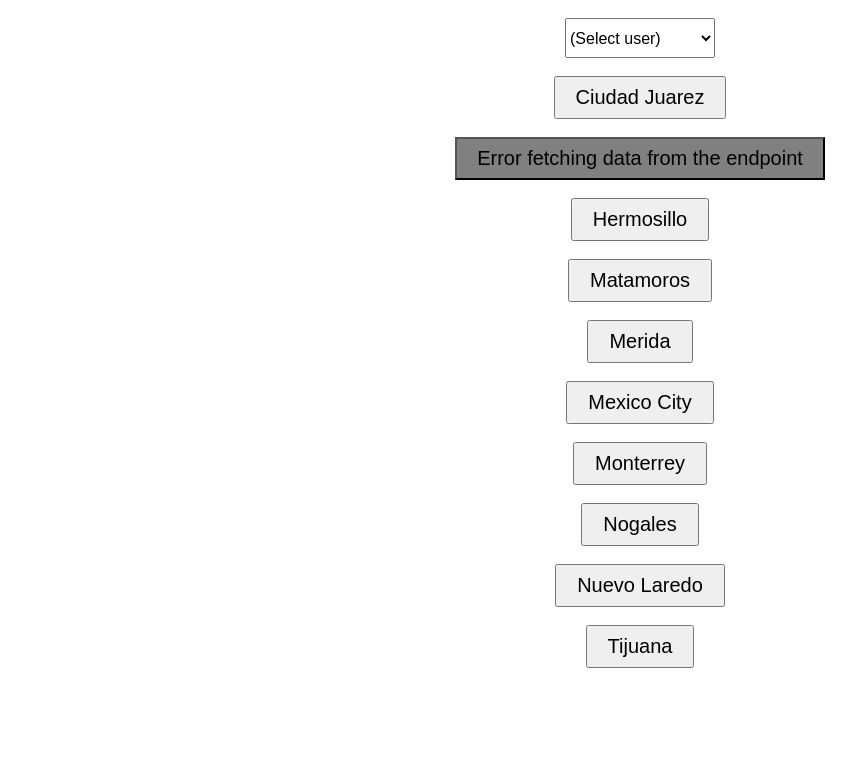
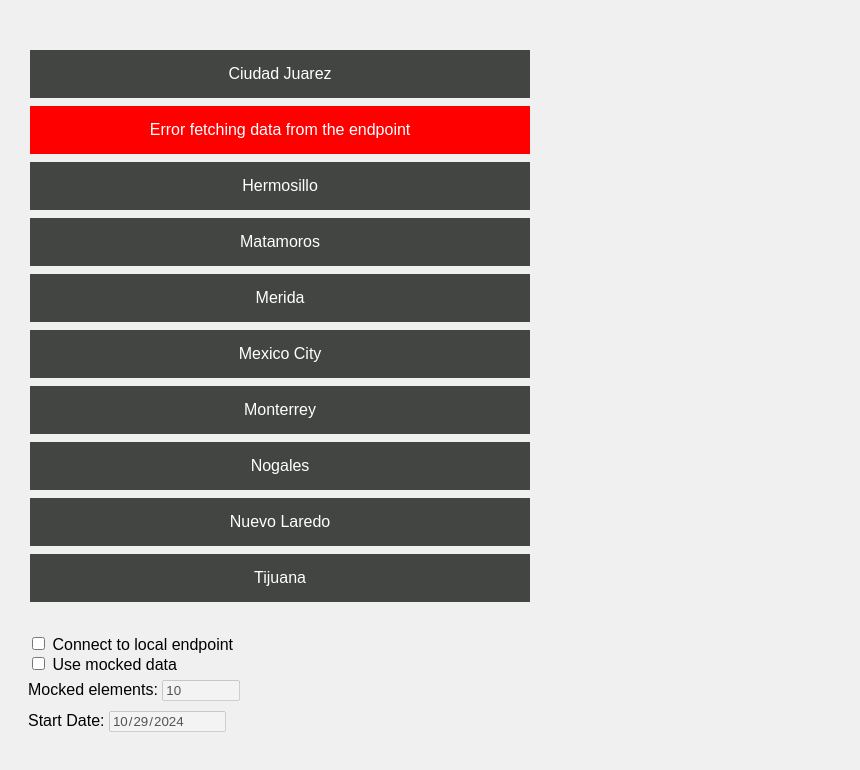
Before and after one commit to ramonornelas/VisaAppointmentWeb, a website: page src/index.html in a window 1280 px wide. Both pictures are taken after a click on the button "Guadalajara". Shown: the whole page, without its empty margins (0-860 px from the left). Drawn offline with Linux system fonts and the light colour scheme; no server answers.

Commit message:
Added mocked data.

```diff
--- a/src/functions.js
+++ b/src/functions.js
@@ -1,19 +1,44 @@
+function toggleMockedDataCount() {
+    var mockedDataCheckbox = document.getElementById("mocked-data-checkbox");
+    var mockedDataCount = document.getElementById("mocked-data-count");
+    mockedDataCount.disabled = !mockedDataCheckbox.checked;
+    var startDate = document.getElementById("start-date");
+    startDate.disabled = !mockedDataCheckbox.checked;
+}
+
 function searchCity(cityId) {
-    var userSelect = document.getElementById("user-select");
-    var selectedUser = userSelect.options[userSelect.selectedIndex].value;
-    url = 'https://appointment-checker.azurewebsites.net/api/endpoint?cityId=' + cityId + '&user=' + selectedUser;
+    var mockedDataChecked = document.getElementById("mocked-data-checkbox").checked;
+    var localEndpointChecked = document.getElementById("local-endpoint").checked;
+    var startDate = document.getElementById("start-date").value;
+    var mockedDataCount;
+    var platformName = navigator.platform;
+
+    if (mockedDataChecked) {
+        mockedDataCount = document.getElementById("mocked-data-count").value;
+        if (!mockedDataCount) {
+            alert("Please enter the number of mocked elements.");
+            return;
+        }
+    } else
+        mockedDataCount = -1;
+
+    if (localEndpointChecked) {
+        url = 'http://127.0.0.1:5000/endpoint';
+    } else {
+        url = 'https://appointment-checker.azurewebsites.net/api/endpoint';
+    }
+    url = url + '?cityId=' + cityId;
+    url = url + '&platformName=' + encodeURIComponent(platformName);
+    url = url + '&mockedDataCount=' + mockedDataCount;
+    url = url + '&startDate=' + encodeURIComponent(startDate);
 
   return fetch(url)
       .then(response => response.json())
       .then(data => {
           const text = data.result;
-          //var resultElement = document.getElementById("result");
-          //resultElement.innerHTML = text;
-          return text;  // return the text here
+          return text;
       })
       .catch(error => {
-          //var resultElement = document.getElementById("result");
-          //resultElement.innerHTML = "Error fetching data from the endpoint";
-          return "Error fetching data from the endpoint";  // return the error message here
+          return "Error fetching data from the endpoint";
       });
 }
--- a/src/index.html
+++ b/src/index.html
@@ -5,14 +5,6 @@
     <link rel="stylesheet" type="text/css" href="styles.css">
 </head>
 <body>
-    <br>
-    <select id="user-select" class="big-centered-dropdown">
-        <option value="Unknown">(Select user)</option>
-        <option value="Sol">Sol</option>
-        <option value="Xavier">Xavier</option>
-        <option value="Carlos">Carlos</option>
-        <option value="Ramon">Ramon</option>
-    </select>
     <br>
     <div id="city-buttons" class="center-buttons"></div>
     <script src="functions.js"></script>
@@ -42,14 +34,19 @@
                     // Change the color based on the result
                     if (result.includes("AVAILABLE DATE!!!")) {
                         button.style.backgroundColor = "green";
+                        button.style.color = "black";
                     } else if (result.includes("No dates available.")) {
                         button.style.backgroundColor = "yellow";
+                        button.style.color = "black";
                     } else if (result.includes("First available date:")) {
                         button.style.backgroundColor = "blue";
-                    } else if (result.includes("error")) {
+                        button.style.color = "white";
+                    } else if (result.includes("error")|| result.includes("Error")) {
                         button.style.backgroundColor = "red";
+                        button.style.color = "white";
                     } else {
                         button.style.backgroundColor = "gray";
+                        button.style.color = "black";
                     }
                 });
             };
@@ -61,12 +58,21 @@
             var button = createButton(cityId, cityName);
             cityButtons.appendChild(button);
 
-            // Add two break elements after each button
             var br1 = document.createElement("br");
-            //var br2 = document.createElement("br");
             cityButtons.appendChild(br1);
-            //cityButtons.appendChild(br2);
         }
     </script>
+    <br>
+    <input type="checkbox" id="local-endpoint">
+    <label for="local-endpoint">Connect to local endpoint</label>
+    <br>
+    <input type="checkbox" id="mocked-data-checkbox" onchange="toggleMockedDataCount()">
+    <label for="mocked-data-checkbox">Use mocked data</label>
+    <br>
+    <label for="mocked-data-count">Mocked elements: </label>
+    <input type="number" id="mocked-data-count" min="1" value="10" disabled>
+    <br>
+    <label for="start-date">Start Date: </label>
+    <input type="date" id="start-date" value="2024-10-29" disabled>
 </body>
 </html>
--- a/src/styles.css
+++ b/src/styles.css
@@ -1,12 +1,5 @@
 * {
   font-family: Arial, Helvetica, sans-serif;
-}
-
-html, body {
-  margin: 0;
-  border: 0;
-  padding: 0;
-  background-color: #fff;
 }
 
 main {
@@ -20,21 +13,34 @@ main > h1 {
   font-size: 3.5em;
 }
 
-.large-button {
-  font-size: 20px;
-  padding: 8px 20px;
+body {
+  font-family: Arial, sans-serif;
+  background-color: #f0f0f0;
+  padding: 20px;
 }
 
-.center-buttons {
-  display: flex;
-  flex-direction: column;
-  align-items: center;
+.big-centered-dropdown, .center-buttons, #mocked-data-checkbox, #mocked-data-count {
+  margin-bottom: 10px;
 }
 
-.big-centered-dropdown {
-  width: 150px;  /* Adjust as needed */
-  height: 40px;  /* Adjust as needed */
-  font-size: 16px;  /* Adjust as needed */
-  margin: 0 auto;  /* Center the dropdown */
-  display: block;  /* Needed for centering */
+.large-button {
+  background-color: #434543; /* Green */
+  border: none;
+  color: white;
+  padding: 15px 32px;
+  text-align: center;
+  text-decoration: none;
+  display: inline-block;
+  font-size: 16px;
+  margin: 4px 2px;
+  cursor: pointer;
+  width: 500px;
 }
+
+.large-button:hover {
+  background-color: #9db39e;
+}
+
+#mocked-data-count {
+  width: 70px;
+}
```
